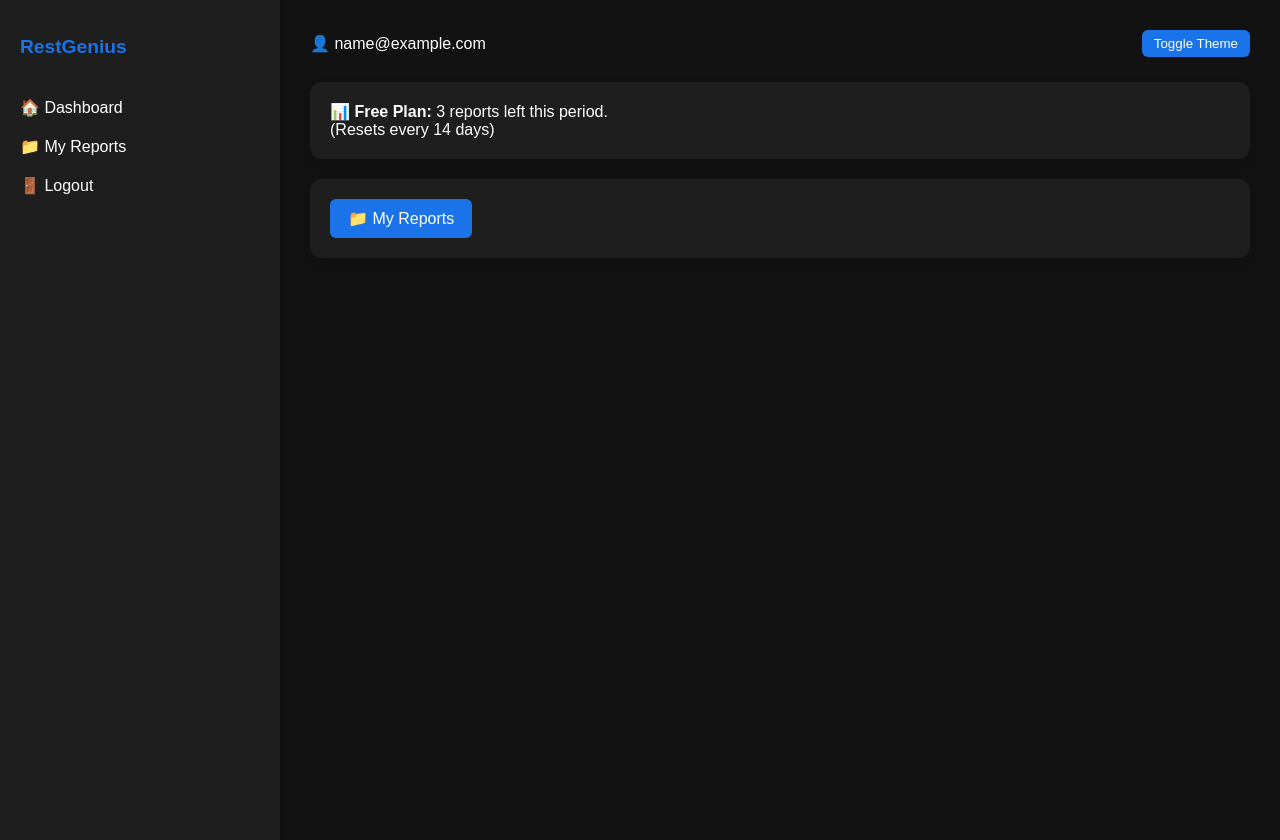
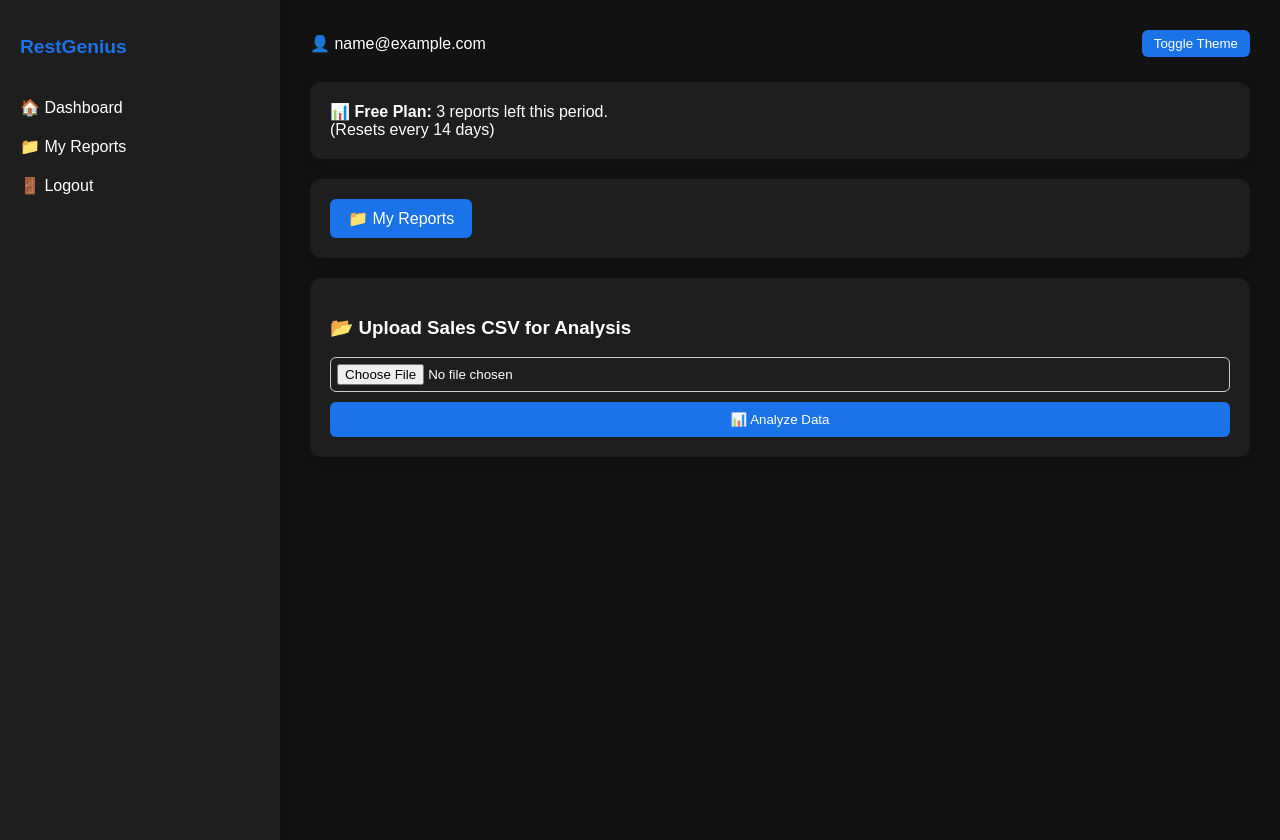
Before and after one commit to RestGenius/restgenius, a Flask app: page /dashboard in a window 1280 px wide. Run offline with Flask 3, Linux system fonts and the light colour scheme; the visitor is signed in with stand-in values (Sample User, id 1).

Commit message:
Update dashboard.html

```diff
--- a/templates/dashboard.html
+++ b/templates/dashboard.html
@@ -101,6 +101,34 @@
             border-radius: 6px;
             color: white;
         }
+
+        /* Стиль для форми завантаження */
+        form.upload-form {
+            display: flex;
+            flex-direction: column;
+            gap: 10px;
+        }
+
+        form.upload-form input[type="file"] {
+            padding: 6px;
+            border: 1px solid #ccc;
+            border-radius: 6px;
+            background: var(--card);
+            color: var(--text);
+        }
+
+        form.upload-form button {
+            background-color: var(--accent);
+            color: white;
+            padding: 10px;
+            border: none;
+            border-radius: 6px;
+            cursor: pointer;
+        }
+
+        form.upload-form button:hover {
+            background-color: #1558b0;
+        }
     </style>
 </head>
 <body>
@@ -129,6 +157,15 @@
         <div class="card">
             <a class="btn" href="{{ url_for('report_history') }}">📁 My Reports</a>
         </div>
+
+        <!-- НОВА КАРТКА для завантаження CSV -->
+        <div class="card">
+            <h3>📂 Upload Sales CSV for Analysis</h3>
+            <form action="{{ url_for('analyze') }}" method="post" enctype="multipart/form-data" class="upload-form">
+                <input type="file" name="file" accept=".csv" required>
+                <button type="submit">📊 Analyze Data</button>
+            </form>
+        </div>
     </div>
 
     <script>
```
